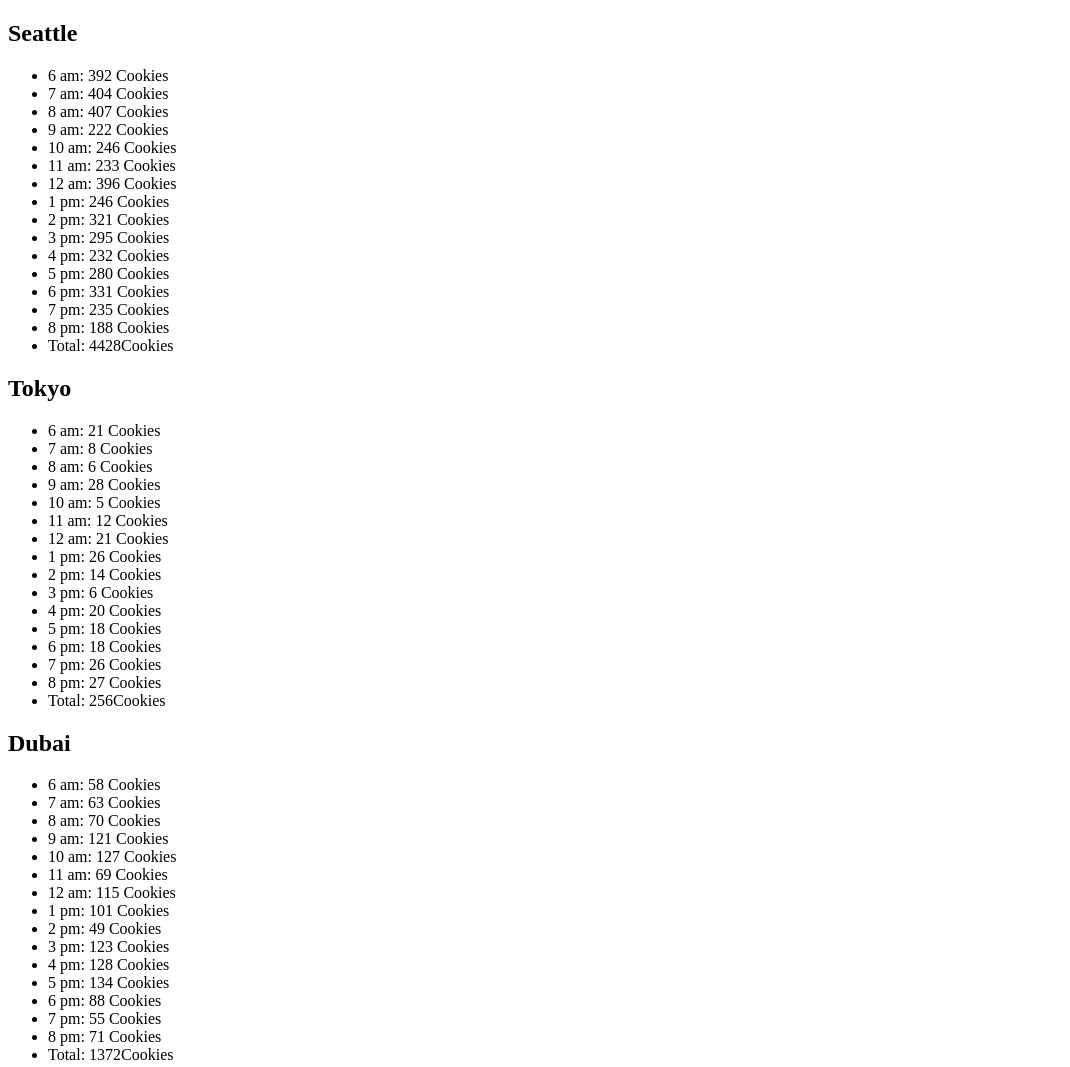
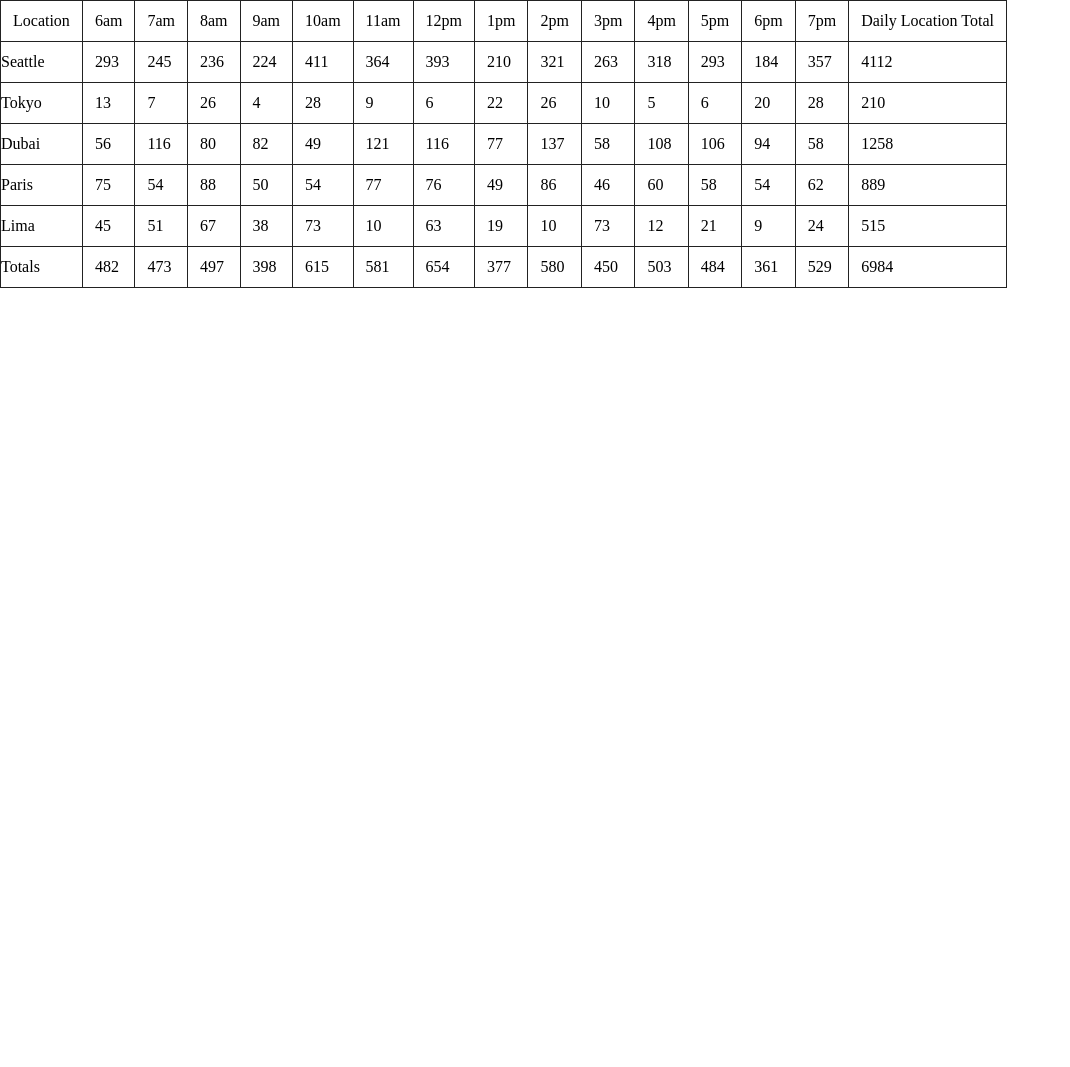
Before and after one commit to AhmadHirthani/Salmon-Cookies, a plain HTML site: page sales.html in a window 1280 px wide. Shown: the top 1067 px of the page, without its empty margins (0-1070 px from the left). After the commit the page ends 800 px from the top, so only its background shows below. Drawn offline with Linux system fonts and the light colour scheme.

Commit message:
lab07 solved

```diff
--- a/css/style.css
+++ b/css/style.css
@@ -0,0 +1,8 @@
+table,
+tr,
+th,
+td,
+tfoot {
+    border: 1px solid #222;
+    padding: 12px;
+}
--- a/js/app.js
+++ b/js/app.js
@@ -1,313 +1,398 @@
 "use strict";
 let salesProfiles = document.getElementById('salesProfiles');
+let time = ['Location', '6am', '7am', '8am', '9am', '10am', '11am', '12pm', '1pm', '2pm', '3pm', '4pm', '5pm', '6pm', '7pm'];
+let articleElement = document.createElement('article');
+salesProfiles.appendChild(articleElement);
+const tableEle = document.createElement('table');
+articleElement.appendChild(tableEle);
+let tr1 = document.createElement('tr');
+tableEle.appendChild(tr1);
+for (let i = 0; i < time.length; i++) {
+    let th1 = document.createElement('th');
+    th1.textContent = time[i];
+    tr1.appendChild(th1)
+}
+let th1 = document.createElement('th');
+th1.textContent = 'Daily Location Total';
+tr1.appendChild(th1)
 
-const SeattleStore = {
-    Location: "Seattle",
-    minCustumerPerHour: 23,
-    maxCustumerPerHour: 65,
-    averageCookiesPerCustomer: 6.3,
-    time: 'am',
-    sales: function(min, max, avg) {
+
+function store(Location, minCustumerPerHour, maxCustumerPerHour, averageCookiesPerCustomer) {
+    this.Location = Location;
+    this.minCustumerPerHour = minCustumerPerHour;
+    this.maxCustumerPerHour = maxCustumerPerHour;
+    this.averageCookiesPerCustomer = averageCookiesPerCustomer;
+    this.sales = [];
+    this.Total = 0;
+}
+store.prototype.getSales = function(min, max, avg) {
     min = this.minCustumerPerHour;
     max = this.maxCustumerPerHour;
     avg = this.averageCookiesPerCustomer;
-        return Math.floor((Math.random() * (max - min) + min) * avg);
+    for (let i = 0; i < time.length - 1; i++)
+        this.sales[i] = Math.floor((Math.random() * (max - min + 1) + min) * avg);
+    return this.sales;
+};
+store.prototype.getResults = function() {
+    for (let i = 0; i < time.length - 1; i++)
+        this.Total += this.sales[i];
+    return this.Total;
+};
+store.prototype.render = function() {
+    let tr2 = document.createElement('tr');
+    tr2.textContent = this.Location;
+    tableEle.appendChild(tr2);
+    for (let i = 0; i < time.length - 1; i++) {
+        let td1 = document.createElement('td');
+        td1.textContent = this.sales[i];
+        tr2.appendChild(td1);
+    }
+    let td2 = document.createElement('td');
+    td2.textContent = this.Total;
+    tr2.appendChild(td2);
 
-    },
-    results: [],
-    Total: 0,
+}
+let Seattle = new store('Seattle', 23, 65, 6.3);
+let Tokyo = new store('Tokyo', 3, 24, 1.2);
+let Dubai = new store('Dubai', 11, 38, 3.7);
+let Paris = new store('Paris', 20, 38, 2.3);
+let Lima = new store('Lima', 2, 16, 4.6);
+Seattle.getSales();
+Seattle.getResults();
+Seattle.render();
+Tokyo.getSales();
+Tokyo.getResults();
+Tokyo.render();
+Dubai.getSales();
+Dubai.getResults();
+Dubai.render();
+Paris.getSales();
+Paris.getResults();
+Paris.render();
+Lima.getSales();
+Lima.getResults();
+Lima.render();
+let tr3 = document.createElement('tfoot');
+tr3.textContent = 'Totals';
+let arr = [];
+tableEle.appendChild(tr3);
+for (let i = 0; i < time.length - 1; i++) {
+    let td1 = document.createElement('td');
+    arr[i] = Seattle.sales[i] + Tokyo.sales[i] + Dubai.sales[i] + Paris.sales[i] + Lima.sales[i];
+    td1.textContent = arr[i];
+    tr3.appendChild(td1);
+}
+let td2 = document.createElement('td');
+td2.textContent = Seattle.Total + Tokyo.Total + Dubai.Total + Paris.Total + Lima.Total;
+tr3.appendChild(td2);
+// lab 06 :
+// const SeattleStore = {
+//     Location: "Seattle",
+//     minCustumerPerHour: 23,
+//     maxCustumerPerHour: 65,
+//     averageCookiesPerCustomer: 6.3,
+//     time: 'am',
+//     sales: function(min, max, avg) {
+//         min = this.minCustumerPerHour;
+//         max = this.maxCustumerPerHour;
+//         avg = this.averageCookiesPerCustomer;
+//         return Math.floor((Math.random() * (max - min) + min) * avg);
 
-    render: function() {
+//     },
+//     results: [],
+//     Total: 0,
+
+//     render: function() {
 
 
-        let articleElement = document.createElement('article');
+//         let articleElement = document.createElement('article');
 
-        salesProfiles.appendChild(articleElement);
+//         salesProfiles.appendChild(articleElement);
 
-        let h2Element = document.createElement('h2');
-        h2Element.textContent = this.Location;
-        articleElement.appendChild(h2Element);
+//         let h2Element = document.createElement('h2');
+//         h2Element.textContent = this.Location;
+//         articleElement.appendChild(h2Element);
 
 
-        let ulElement = document.createElement('ul');
-        articleElement.appendChild(ulElement);
+//         let ulElement = document.createElement('ul');
+//         articleElement.appendChild(ulElement);
 
-        for (let i = 0; i < 15; i++) {
-            if (i + 6 < 12) {
-                let liElement = document.createElement('li');
-                liElement.textContent = i + 6 + ' am: ' + this.results[i] + ' Cookies';
-                ulElement.appendChild(liElement);
-            } else if (i + 6 == 12) {
-                let liElement = document.createElement('li');
-                liElement.textContent = 12 + ' am: ' + this.results[i] + ' Cookies';
-                ulElement.appendChild(liElement);
-            } else {
-                let liElement = document.createElement('li');
-                liElement.textContent = i - 6 + ' pm: ' + this.results[i] + ' Cookies';
-                ulElement.appendChild(liElement);
-            }
+//         for (let i = 0; i < 15; i++) {
+//             if (i + 6 < 12) {
+//                 let liElement = document.createElement('li');
+//                 liElement.textContent = i + 6 + ' am: ' + this.results[i] + ' Cookies';
+//                 ulElement.appendChild(liElement);
+//             } else if (i + 6 == 12) {
+//                 let liElement = document.createElement('li');
+//                 liElement.textContent = 12 + ' am: ' + this.results[i] + ' Cookies';
+//                 ulElement.appendChild(liElement);
+//             } else {
+//                 let liElement = document.createElement('li');
+//                 liElement.textContent = i - 6 + ' pm: ' + this.results[i] + ' Cookies';
+//                 ulElement.appendChild(liElement);
+//             }
 
 
 
-        }
-        let liElement15 = document.createElement('li');
-        liElement15.textContent = "Total:  " + this.Total + "Cookies";
-        ulElement.appendChild(liElement15);
+//         }
+//         let liElement15 = document.createElement('li');
+//         liElement15.textContent = "Total:  " + this.Total + "Cookies";
+//         ulElement.appendChild(liElement15);
 
 
-    }
+//     }
 
-}
+// }
 
 
-const TokyoStore = {
-    Location: "Tokyo",
-    minCustumerPerHour: 3,
-    maxCustumerPerHour: 24,
-    averageCookiesPerCustomer: 1.2,
-    time: 'am',
-    sales: function(min, max, avg) {
-        min = this.minCustumerPerHour;
-        max = this.maxCustumerPerHour;
-        avg = this.averageCookiesPerCustomer;
-        return Math.floor((Math.random() * (max - min) + min) * avg);
+// const TokyoStore = {
+//     Location: "Tokyo",
+//     minCustumerPerHour: 3,
+//     maxCustumerPerHour: 24,
+//     averageCookiesPerCustomer: 1.2,
+//     time: 'am',
+//     sales: function(min, max, avg) {
+//         min = this.minCustumerPerHour;
+//         max = this.maxCustumerPerHour;
+//         avg = this.averageCookiesPerCustomer;
+//         return Math.floor((Math.random() * (max - min) + min) * avg);
 
-    },
-    results: [],
-    Total: 0,
+//     },
+//     results: [],
+//     Total: 0,
 
-    render: function() {
+//     render: function() {
 
 
-        let articleElement = document.createElement('article');
+//         let articleElement = document.createElement('article');
 
-        salesProfiles.appendChild(articleElement);
+//         salesProfiles.appendChild(articleElement);
 
-        let h2Element = document.createElement('h2');
-        h2Element.textContent = this.Location;
-        articleElement.appendChild(h2Element);
+//         let h2Element = document.createElement('h2');
+//         h2Element.textContent = this.Location;
+//         articleElement.appendChild(h2Element);
 
 
-        let ulElement = document.createElement('ul');
-        articleElement.appendChild(ulElement);
+//         let ulElement = document.createElement('ul');
+//         articleElement.appendChild(ulElement);
 
-        for (let i = 0; i < 15; i++) {
-            if (i + 6 < 12) {
-                let liElement = document.createElement('li');
-                liElement.textContent = i + 6 + ' am: ' + this.results[i] + ' Cookies';
-                ulElement.appendChild(liElement);
-            } else if (i + 6 == 12) {
-                let liElement = document.createElement('li');
-                liElement.textContent = 12 + ' am: ' + this.results[i] + ' Cookies';
-                ulElement.appendChild(liElement);
-            } else {
-                let liElement = document.createElement('li');
-                liElement.textContent = i - 6 + ' pm: ' + this.results[i] + ' Cookies';
-                ulElement.appendChild(liElement);
-            }
+//         for (let i = 0; i < 15; i++) {
+//             if (i + 6 < 12) {
+//                 let liElement = document.createElement('li');
+//                 liElement.textContent = i + 6 + ' am: ' + this.results[i] + ' Cookies';
+//                 ulElement.appendChild(liElement);
+//             } else if (i + 6 == 12) {
+//                 let liElement = document.createElement('li');
+//                 liElement.textContent = 12 + ' am: ' + this.results[i] + ' Cookies';
+//                 ulElement.appendChild(liElement);
+//             } else {
+//                 let liElement = document.createElement('li');
+//                 liElement.textContent = i - 6 + ' pm: ' + this.results[i] + ' Cookies';
+//                 ulElement.appendChild(liElement);
+//             }
 
-        }
+//         }
 
-        let liElement15 = document.createElement('li');
-        liElement15.textContent = "Total:  " + this.Total + "Cookies";
-        ulElement.appendChild(liElement15);
-    }
+//         let liElement15 = document.createElement('li');
+//         liElement15.textContent = "Total:  " + this.Total + "Cookies";
+//         ulElement.appendChild(liElement15);
+//     }
 
-}
+// }
 
-const DubaiStore = {
-    Location: "Dubai",
-    minCustumerPerHour: 11,
-    maxCustumerPerHour: 38,
-    averageCookiesPerCustomer: 3.7,
-    time: 'am',
-    sales: function(min, max, avg) {
-        min = this.minCustumerPerHour;
-        max = this.maxCustumerPerHour;
-        avg = this.averageCookiesPerCustomer;
-        return Math.floor((Math.random() * (max - min) + min) * avg);
+// const DubaiStore = {
+//     Location: "Dubai",
+//     minCustumerPerHour: 11,
+//     maxCustumerPerHour: 38,
+//     averageCookiesPerCustomer: 3.7,
+//     time: 'am',
+//     sales: function(min, max, avg) {
+//         min = this.minCustumerPerHour;
+//         max = this.maxCustumerPerHour;
+//         avg = this.averageCookiesPerCustomer;
+//         return Math.floor((Math.random() * (max - min) + min) * avg);
 
-    },
-    results: [],
-    Total: 0,
+//     },
+//     results: [],
+//     Total: 0,
 
-    render: function() {
+//     render: function() {
 
 
-        let articleElement = document.createElement('article');
+//         let articleElement = document.createElement('article');
 
-        salesProfiles.appendChild(articleElement);
+//         salesProfiles.appendChild(articleElement);
 
-        let h2Element = document.createElement('h2');
-        h2Element.textContent = this.Location;
-        articleElement.appendChild(h2Element);
+//         let h2Element = document.createElement('h2');
+//         h2Element.textContent = this.Location;
+//         articleElement.appendChild(h2Element);
 
 
-        let ulElement = document.createElement('ul');
-        articleElement.appendChild(ulElement);
+//         let ulElement = document.createElement('ul');
+//         articleElement.appendChild(ulElement);
 
-        for (let i = 0; i < 15; i++) {
-            if (i + 6 < 12) {
-                let liElement = document.createElement('li');
-                liElement.textContent = i + 6 + ' am: ' + this.results[i] + ' Cookies';
-                ulElement.appendChild(liElement);
-            } else if (i + 6 == 12) {
-                let liElement = document.createElement('li');
-                liElement.textContent = 12 + ' am: ' + this.results[i] + ' Cookies';
-                ulElement.appendChild(liElement);
-            } else {
-                let liElement = document.createElement('li');
-                liElement.textContent = i - 6 + ' pm: ' + this.results[i] + ' Cookies';
-                ulElement.appendChild(liElement);
-            }
+//         for (let i = 0; i < 15; i++) {
+//             if (i + 6 < 12) {
+//                 let liElement = document.createElement('li');
+//                 liElement.textContent = i + 6 + ' am: ' + this.results[i] + ' Cookies';
+//                 ulElement.appendChild(liElement);
+//             } else if (i + 6 == 12) {
+//                 let liElement = document.createElement('li');
+//                 liElement.textContent = 12 + ' am: ' + this.results[i] + ' Cookies';
+//                 ulElement.appendChild(liElement);
+//             } else {
+//                 let liElement = document.createElement('li');
+//                 liElement.textContent = i - 6 + ' pm: ' + this.results[i] + ' Cookies';
+//                 ulElement.appendChild(liElement);
+//             }
 
-        }
+//         }
 
-        let liElement15 = document.createElement('li');
-        liElement15.textContent = "Total:  " + this.Total + "Cookies";
-        ulElement.appendChild(liElement15);
-    }
+//         let liElement15 = document.createElement('li');
+//         liElement15.textContent = "Total:  " + this.Total + "Cookies";
+//         ulElement.appendChild(liElement15);
+//     }
 
-}
+// }
 
-const ParisStore = {
-    Location: "Paris",
-    minCustumerPerHour: 20,
-    maxCustumerPerHour: 38,
-    averageCookiesPerCustomer: 2.3,
-    time: 'am',
-    sales: function(min, max, avg) {
-        min = this.minCustumerPerHour;
-        max = this.maxCustumerPerHour;
-        avg = this.averageCookiesPerCustomer;
-        return Math.floor((Math.random() * (max - min) + min) * avg);
+// const ParisStore = {
+//     Location: "Paris",
+//     minCustumerPerHour: 20,
+//     maxCustumerPerHour: 38,
+//     averageCookiesPerCustomer: 2.3,
+//     time: 'am',
+//     sales: function(min, max, avg) {
+//         min = this.minCustumerPerHour;
+//         max = this.maxCustumerPerHour;
+//         avg = this.averageCookiesPerCustomer;
+//         return Math.floor((Math.random() * (max - min) + min) * avg);
 
-    },
-    results: [],
-    Total: 0,
+//     },
+//     results: [],
+//     Total: 0,
 
-    render: function() {
+//     render: function() {
 
 
-        let articleElement = document.createElement('article');
+//         let articleElement = document.createElement('article');
 
-        salesProfiles.appendChild(articleElement);
+//         salesProfiles.appendChild(articleElement);
 
-        let h2Element = document.createElement('h2');
-        h2Element.textContent = this.Location;
-        articleElement.appendChild(h2Element);
+//         let h2Element = document.createElement('h2');
+//         h2Element.textContent = this.Location;
+//         articleElement.appendChild(h2Element);
 
 
-        let ulElement = document.createElement('ul');
-        articleElement.appendChild(ulElement);
+//         let ulElement = document.createElement('ul');
+//         articleElement.appendChild(ulElement);
 
-        for (let i = 0; i < 15; i++) {
-            if (i + 6 < 12) {
-                let liElement = document.createElement('li');
-                liElement.textContent = i + 6 + ' am: ' + this.results[i] + ' Cookies';
-                ulElement.appendChild(liElement);
-            } else if (i + 6 == 12) {
-                let liElement = document.createElement('li');
-                liElement.textContent = 12 + ' am: ' + this.results[i] + ' Cookies';
-                ulElement.appendChild(liElement);
-            } else {
-                let liElement = document.createElement('li');
-                liElement.textContent = i - 6 + ' pm: ' + this.results[i] + ' Cookies';
-                ulElement.appendChild(liElement);
-            }
+//         for (let i = 0; i < 15; i++) {
+//             if (i + 6 < 12) {
+//                 let liElement = document.createElement('li');
+//                 liElement.textContent = i + 6 + ' am: ' + this.results[i] + ' Cookies';
+//                 ulElement.appendChild(liElement);
+//             } else if (i + 6 == 12) {
+//                 let liElement = document.createElement('li');
+//                 liElement.textContent = 12 + ' am: ' + this.results[i] + ' Cookies';
+//                 ulElement.appendChild(liElement);
+//             } else {
+//                 let liElement = document.createElement('li');
+//                 liElement.textContent = i - 6 + ' pm: ' + this.results[i] + ' Cookies';
+//                 ulElement.appendChild(liElement);
+//             }
 
-        }
-        let liElement15 = document.createElement('li');
-        liElement15.textContent = "Total:  " + this.Total + "Cookies";
-        ulElement.appendChild(liElement15);
+//         }
+//         let liElement15 = document.createElement('li');
+//         liElement15.textContent = "Total:  " + this.Total + "Cookies";
+//         ulElement.appendChild(liElement15);
 
-    }
+//     }
 
-}
+// }
 
-const LimaStore = {
-    Location: "Lima",
-    minCustumerPerHour: 2,
-    maxCustumerPerHour: 16,
-    averageCookiesPerCustomer: 4.6,
-    time: 'am',
-    sales: function(min, max, avg) {
-        min = this.minCustumerPerHour;
-        max = this.maxCustumerPerHour;
-        avg = this.averageCookiesPerCustomer;
-        return Math.floor((Math.random() * (max - min) + min) * avg);
+// const LimaStore = {
+//     Location: "Lima",
+//     minCustumerPerHour: 2,
+//     maxCustumerPerHour: 16,
+//     averageCookiesPerCustomer: 4.6,
+//     time: 'am',
+//     sales: function(min, max, avg) {
+//         min = this.minCustumerPerHour;
+//         max = this.maxCustumerPerHour;
+//         avg = this.averageCookiesPerCustomer;
+//         return Math.floor((Math.random() * (max - min) + min) * avg);
 
-    },
-    results: [],
-    Total: 0,
+//     },
+//     results: [],
+//     Total: 0,
 
-    render: function() {
+//     render: function() {
 
 
-        let articleElement = document.createElement('article');
+//         let articleElement = document.createElement('article');
 
-        salesProfiles.appendChild(articleElement);
+//         salesProfiles.appendChild(articleElement);
 
-        let h2Element = document.createElement('h2');
-        h2Element.textContent = this.Location;
-        articleElement.appendChild(h2Element);
+//         let h2Element = document.createElement('h2');
+//         h2Element.textContent = this.Location;
+//         articleElement.appendChild(h2Element);
 
 
-        let ulElement = document.createElement('ul');
-        articleElement.appendChild(ulElement);
+//         let ulElement = document.createElement('ul');
+//         articleElement.appendChild(ulElement);
 
-        for (let i = 0; i < 15; i++) {
-            if (i + 6 < 12) {
-                let liElement = document.createElement('li');
-                liElement.textContent = i + 6 + ' am: ' + this.results[i] + ' Cookies';
-                ulElement.appendChild(liElement);
-            } else if (i + 6 == 12) {
-                let liElement = document.createElement('li');
-                liElement.textContent = 12 + ' am: ' + this.results[i] + ' Cookies';
-                ulElement.appendChild(liElement);
-            } else {
-                let liElement = document.createElement('li');
-                liElement.textContent = i - 6 + ' pm: ' + this.results[i] + ' Cookies';
-                ulElement.appendChild(liElement);
-            }
+//         for (let i = 0; i < 15; i++) {
+//             if (i + 6 < 12) {
+//                 let liElement = document.createElement('li');
+//                 liElement.textContent = i + 6 + ' am: ' + this.results[i] + ' Cookies';
+//                 ulElement.appendChild(liElement);
+//             } else if (i + 6 == 12) {
+//                 let liElement = document.createElement('li');
+//                 liElement.textContent = 12 + ' am: ' + this.results[i] + ' Cookies';
+//                 ulElement.appendChild(liElement);
+//             } else {
+//                 let liElement = document.createElement('li');
+//                 liElement.textContent = i - 6 + ' pm: ' + this.results[i] + ' Cookies';
+//                 ulElement.appendChild(liElement);
+//             }
 
-        }
-        let liElement15 = document.createElement('li');
-        liElement15.textContent = "Total:  " + this.Total + "Cookies";
-        ulElement.appendChild(liElement15);
+//         }
+//         let liElement15 = document.createElement('li');
+//         liElement15.textContent = "Total:  " + this.Total + "Cookies";
+//         ulElement.appendChild(liElement15);
 
-    }
+//     }
 
-}
+// }
 
-for (let i = 0; i < 15; i++)
-    SeattleStore.results[i] = SeattleStore.sales();
-for (let i = 0; i < 15; i++) {
-    SeattleStore.Total += SeattleStore.results[i];
-}
-for (let i = 0; i < 15; i++)
-    TokyoStore.results[i] = TokyoStore.sales();
-for (let i = 0; i < 15; i++) {
-    TokyoStore.Total += TokyoStore.results[i];
-}
-for (let i = 0; i < 15; i++)
-    DubaiStore.results[i] = DubaiStore.sales();
-for (let i = 0; i < 15; i++) {
-    DubaiStore.Total += DubaiStore.results[i];
-}
-for (let i = 0; i < 15; i++)
-    ParisStore.results[i] = ParisStore.sales();
-for (let i = 0; i < 15; i++) {
-    ParisStore.Total += ParisStore.results[i];
-}
-for (let i = 0; i < 15; i++)
-    LimaStore.results[i] = LimaStore.sales();
-for (let i = 0; i < 15; i++) {
-    LimaStore.Total += LimaStore.results[i];
-}
+// for (let i = 0; i < 15; i++)
+//     SeattleStore.results[i] = SeattleStore.sales();
+// for (let i = 0; i < 15; i++) {
+//     SeattleStore.Total += SeattleStore.results[i];
+// }
+// for (let i = 0; i < 15; i++)
+//     TokyoStore.results[i] = TokyoStore.sales();
+// for (let i = 0; i < 15; i++) {
+//     TokyoStore.Total += TokyoStore.results[i];
+// }
+// for (let i = 0; i < 15; i++)
+//     DubaiStore.results[i] = DubaiStore.sales();
+// for (let i = 0; i < 15; i++) {
+//     DubaiStore.Total += DubaiStore.results[i];
+// }
+// for (let i = 0; i < 15; i++)
+//     ParisStore.results[i] = ParisStore.sales();
+// for (let i = 0; i < 15; i++) {
+//     ParisStore.Total += ParisStore.results[i];
+// }
+// for (let i = 0; i < 15; i++)
+//     LimaStore.results[i] = LimaStore.sales();
+// for (let i = 0; i < 15; i++) {
+//     LimaStore.Total += LimaStore.results[i];
+// }
 
-SeattleStore.render();
-TokyoStore.render();
-DubaiStore.render();
-ParisStore.render();
-LimaStore.render();
+// SeattleStore.render();
+// TokyoStore.render();
+// DubaiStore.render();
+// ParisStore.render();
+// LimaStore.render();
--- a/sales.html
+++ b/sales.html
@@ -6,6 +6,9 @@
     <meta http-equiv="X-UA-Compatible" content="IE=edge">
     <meta name="viewport" content="width=device-width, initial-scale=1.0">
     <title>Document</title>
+    <link rel="stylesheet" href="./css/reset.css">
+    <link rel="stylesheet" href="./css/style.css">
+
 </head>
 
 <body>
```
Also changed, not shown: index.html (+1 -1 lines). Lines whose indentation alone changed are shown as unchanged.
